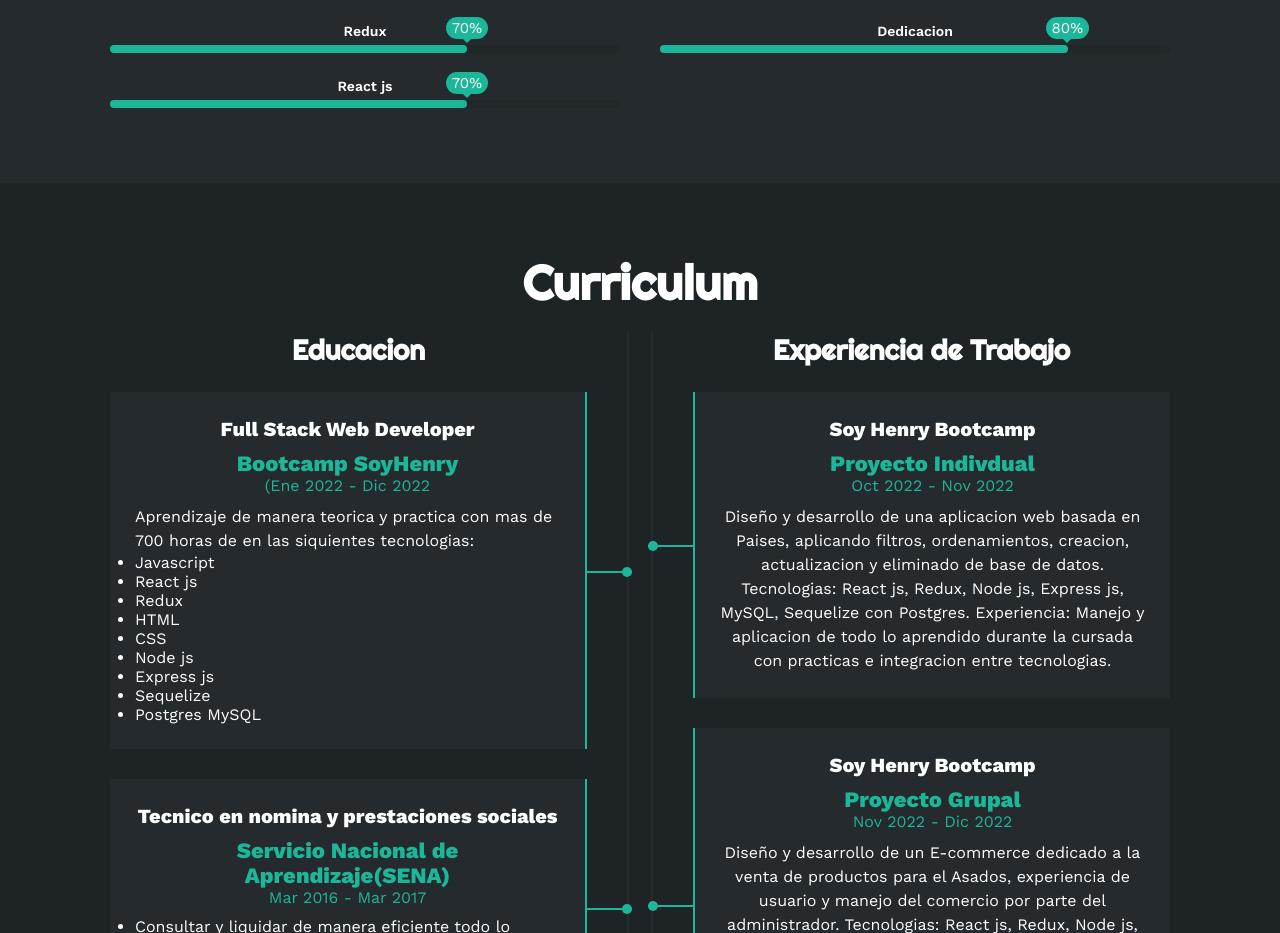
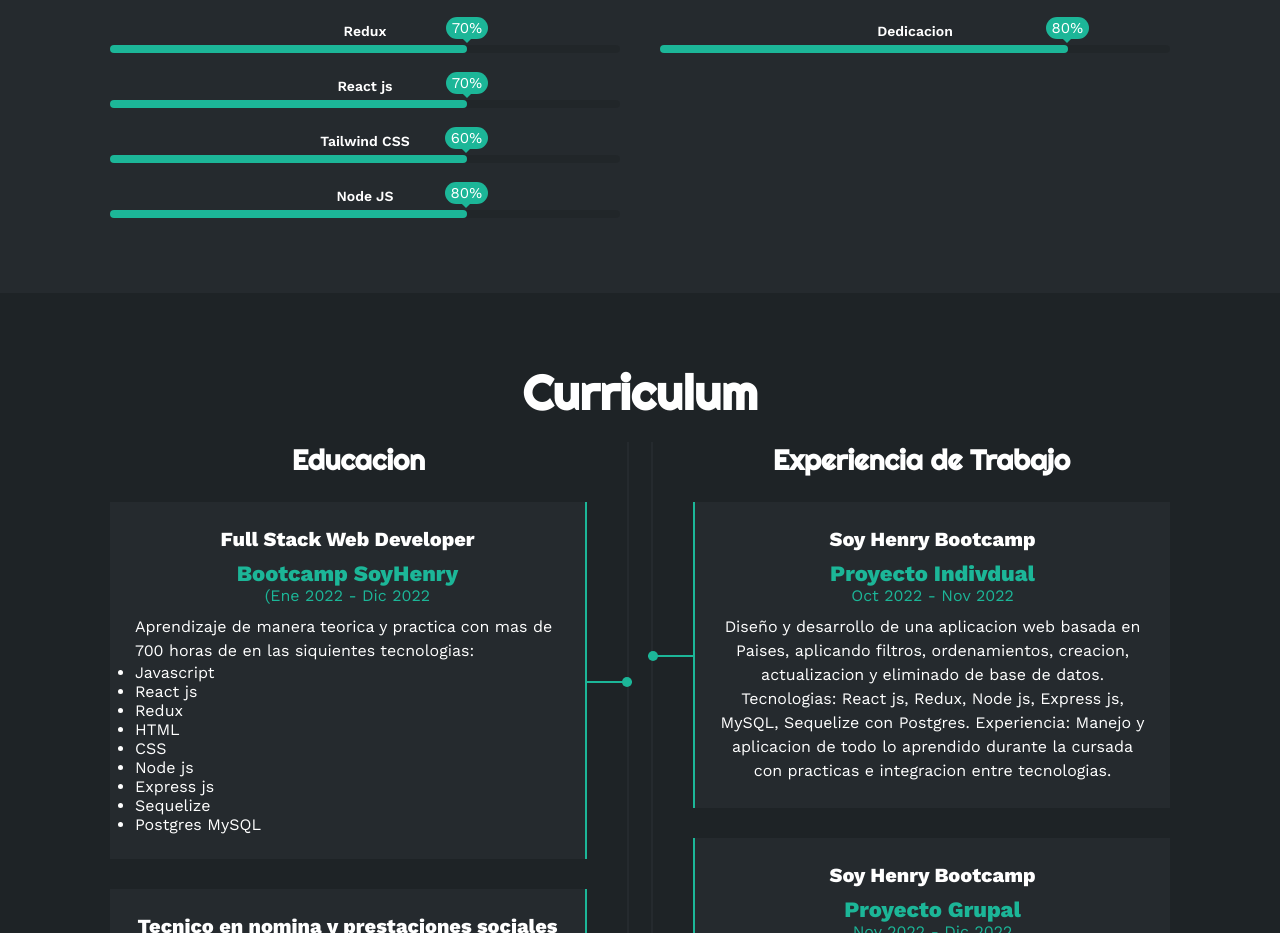
Before and after one commit to lfceras/porfolioluis, a React (Vite) app: page / in a window 1280 px wide. Shown: the part 1882-2815 px from the top of the page. Built offline with nearby package versions, Linux system fonts and the light colour scheme; no server answers.

Commit message:
agregando skills

```diff
--- a/src/components/skills/Skills.jsx
+++ b/src/components/skills/Skills.jsx
@@ -55,6 +55,25 @@
                   </div>
                 </div>
               </div>
+
+              <div className={styles.skill_box}>
+                <span className={styles.title}>Tailwind CSS</span>
+                <div className={styles.skill_bar}>
+                  <div className={`${styles.skill_per} ${styles.react}`}>
+                    <span className={styles.tooltip}>60%</span>
+                  </div>
+                </div>
+              </div>
+
+              <div className={styles.skill_box}>
+                <span className={styles.title}>Node JS</span>
+                <div className={styles.skill_bar}>
+                  <div className={`${styles.skill_per} ${styles.react}`}>
+                    <span className={styles.tooltip}>80%</span>
+                  </div>
+                </div>
+              </div>
+
             </div>
 
             {/* <!-- Professional Skills --> */}
```
